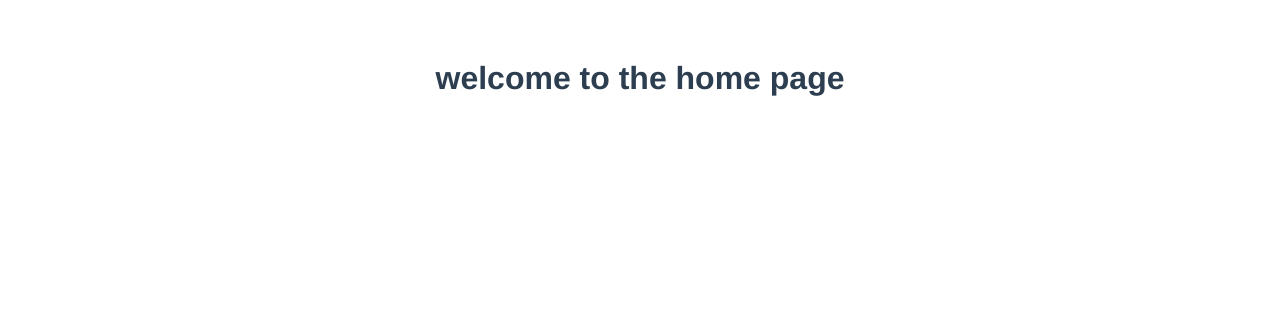
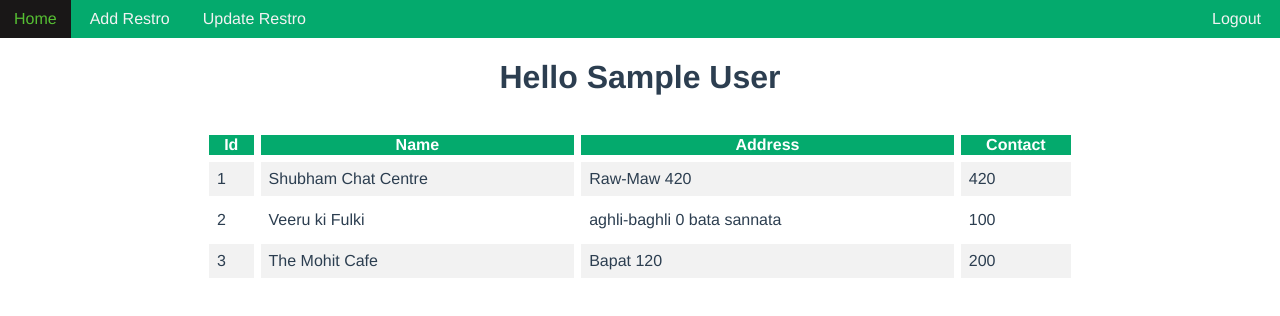
Before and after one commit to bharatthakur96/restro_vue_js_, a Vue app: page / in a window 1280 px wide. Shown: the top 316 px of the page. Built offline with nearby package versions, Linux system fonts and the light colour scheme; data requests are answered from the project's data file; sample sign-in values are in the browser's storage.

Commit message:
Add new components

```diff
--- a/db/db.json
+++ b/db/db.json
@@ -1,7 +1,7 @@
 {
     "users": [
         {
-            "name": "Shhubham Yadav ",
+            "name": "Shubham Yadav ",
             "email": "sy@email.com",
             "password": "12345",
             "id": 1
@@ -36,5 +36,25 @@
             "password": "12345",
             "id": 6
         }
+    ],
+    "restaurants" : [
+        {
+            "id": 1,
+            "name": "Shubham Chat Centre",
+            "address": "Raw-Maw 420",
+            "contact": 420
+        },
+        {
+            "id": 2,
+            "name": "Veeru ki Fulki",
+            "address": "aghli-baghli 0 bata sannata",
+            "contact": 100
+        },
+        {
+            "id": 3,
+            "name": "The Mohit Cafe",
+            "address": "Bapat 120",
+            "contact": 200
+        }
     ]
 }
--- a/src/App.vue
+++ b/src/App.vue
@@ -15,6 +15,9 @@ export default {
   -moz-osx-font-smoothing: grayscale;
   text-align: center;
   color: #2c3e50;
-  margin-top: 60px;
+}
+body {
+  padding: 0;
+  margin: 0;
 }
 </style>
--- /dev/null
+++ b/src/components/AddRestro.vue
@@ -0,0 +1,23 @@
+<template>
+  <header-page />
+  <h1>welcome to the Add Restro page</h1>
+</template>
+
+<script>
+import HeaderPage from "./HeaderPage.vue";
+export default {
+  components: {
+    HeaderPage,
+  },
+  name: "AddRestro",
+  mounted() {
+    let user = localStorage.getItem("user-info");
+    if (!user) {
+      this.$router.push({ name: "SignUp" });
+    }
+  },
+};
+</script>
+
+<style>
+</style>
--- /dev/null
+++ b/src/components/HeaderPage.vue
@@ -0,0 +1,41 @@
+<template>
+    <div class="nav">
+        <router-link to="/">Home</router-link>
+        <router-link to="/add-restro">Add Restro</router-link>
+        <router-link to="/update-restro">Update Restro</router-link>
+        <a style="float:right" v-on:click="logout">Logout</a>
+    </div>
+</template>
+
+<script>
+export default {
+    name:'HeaderPage',
+    methods: {
+        logout()
+        {
+            localStorage.clear();
+            this.$router.push({name:'LoginPage'})
+        }
+    }
+}
+</script>
+
+<style>
+.nav{
+background-color: #04AA6D;
+overflow: hidden;
+}
+.nav a {
+float: left;
+color: #f2f2f2;
+text-align: center;
+padding: 10px 14px;
+text-decoration: none;
+font-size: 16px;
+margin-right: 5px;
+}
+.nav a:hover {
+    background-color:rgb(25, 23, 23) ;
+    color: rgb(86, 191, 51);
+}
+</style>
--- a/src/components/HomePage.vue
+++ b/src/components/HomePage.vue
@@ -1,18 +1,73 @@
 <template>
-  <h1>welcome to the home page</h1>
+  <header-page />
+  <h1>Hello {{ name }}</h1>
+  <div class="restro">
+    <table>
+      <tr>
+        <th>Id</th>
+        <th>Name</th>
+        <th>Address</th>
+        <th>Contact</th>
+      </tr>
+      <tr v-for="item in restaurants" :key="item.id">
+        <td>{{ item.id }}</td>
+        <td>{{ item.name }}</td>
+        <td>{{ item.address }}</td>
+        <td>{{ item.contact }}</td>
+      </tr>
+    </table>
+  </div>
 </template>
 
 <script>
+import axios from "axios";
+import HeaderPage from "./HeaderPage.vue";
 export default {
+  components: {
+    HeaderPage,
+  },
+  data() {
+    return {
+      name: "",
+      restaurants: [],
+    };
+  },
   name: "HomePage",
-  mounted() {
+  async mounted() {
     let user = localStorage.getItem("user-info");
+    this.name = JSON.parse(user).name;
     if (!user) {
       this.$router.push({ name: "SignUp" });
     }
+    let result = await axios.get("http://localhost:3000/restaurants");
+    this.restaurants = result.data;
   },
 };
 </script>
 
 <style>
+.restro {
+  justify-content: center;
+  display: flex;
+}
+
+table {
+    width:70%;
+    padding: 10px;
+    border-spacing: 7px;
+}
+
+td {
+  text-align: left;
+  padding: 8px;
+}
+
+tr:nth-child(even) {
+  background-color: #f2f2f2;
+}
+
+th {
+  background-color: #04aa6d;
+  color: white;
+}
 </style>
--- /dev/null
+++ b/src/components/UpdateRestro.vue
@@ -0,0 +1,23 @@
+<template>
+    <header-page />
+    <h1>welcome to the Update rRestro page</h1>
+  </template>
+
+  <script>
+  import HeaderPage from "./HeaderPage.vue";
+  export default {
+    components: {
+      HeaderPage,
+    },
+    name: "UpdateRestro",
+    mounted() {
+      let user = localStorage.getItem("user-info");
+      if (!user) {
+        this.$router.push({ name: "SignUp" });
+      }
+    },
+  };
+  </script>
+
+  <style>
+  </style>
--- a/src/routes.js
+++ b/src/routes.js
@@ -1,6 +1,8 @@
 import HomePage from './components/HomePage.vue'
 import SignUp from './components/SignUp.vue'
 import LoginPage from './components/LoginPage'
+import AddRestro from './components/AddRestro'
+import UpdateRestro from './components/UpdateRestro'
 import { createRouter, createWebHistory } from 'vue-router'
 
 const routes = [
@@ -19,6 +21,16 @@ const routes = [
         component: LoginPage,
         path: '/login'
     },
+    {
+        name: 'AddRestro',
+        component: AddRestro,
+        path: '/add-restro'
+    },
+    {
+        name: 'UpdateRestro',
+        component: UpdateRestro,
+        path: '/update-restro'
+    },
 ]
 
 const router = createRouter({
```
